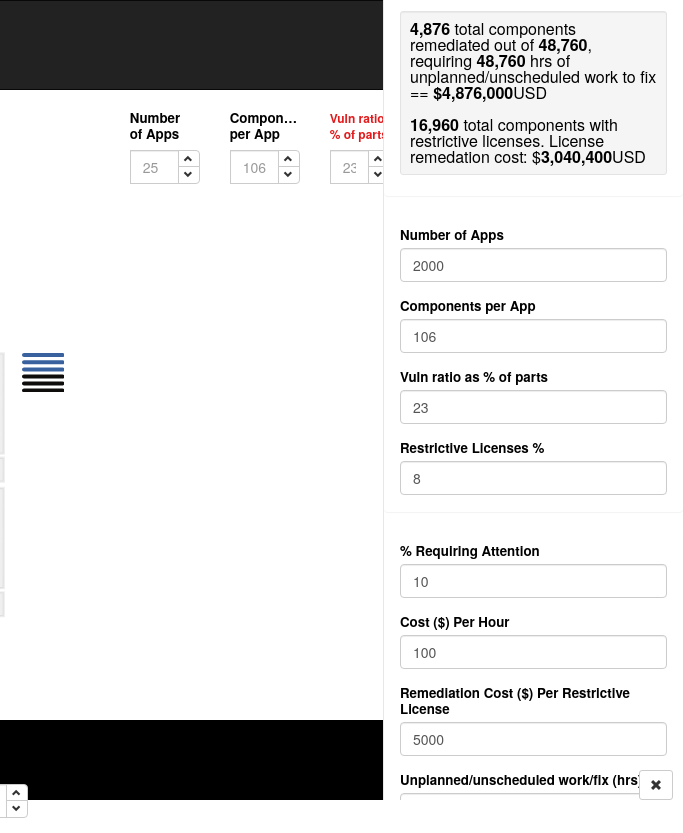
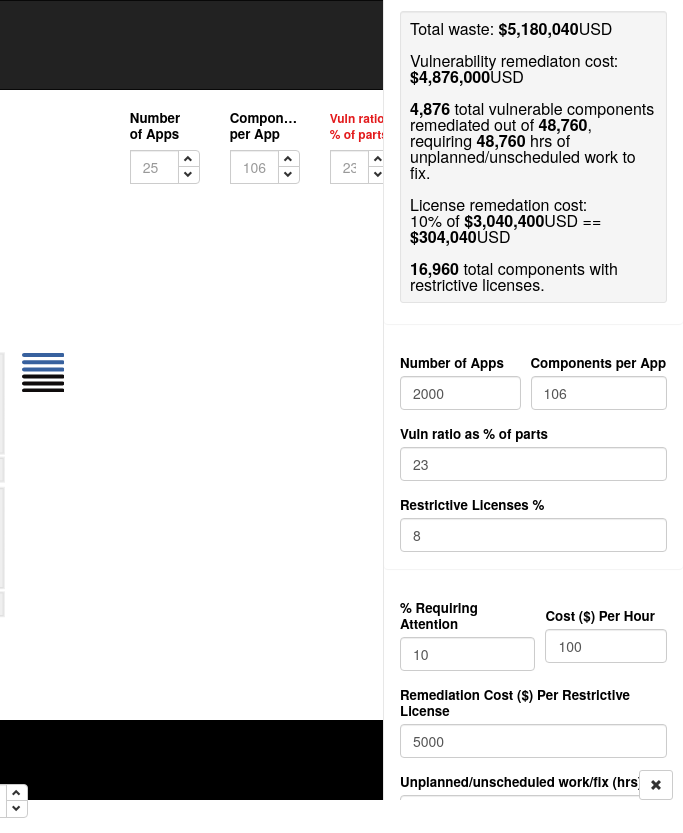
Before and after one commit to hrbrmstr/sonatypecalculator, a plain HTML site: page index.html in a window 1280 px wide. Both pictures are taken after a click on the button 1233 px from the left and 685 px from the top of the page. Shown: the full height of the page, 597-1280 px from the left. Drawn offline with Linux system fonts and the light colour scheme; a web font is replaced by a local one.

Commit message:
Calcs & tweaks

```diff
--- a/app/vis.css
+++ b/app/vis.css
@@ -20,7 +20,7 @@ nav {
           border-radius: 0 !important;
 }
 
-div#impact_parent_div, div#supp_text, div#app_text, div#impact_panel, div#comp_panel {
+div#impact_parent_div, div#supp_text, div#app_text, div#impact_panel, div#comp_panel, div#notinclude {
   pointer-events: all;
   cursor:zoom-in;
 }
--- a/app/vis.js
+++ b/app/vis.js
@@ -149,7 +149,7 @@ function do_comp_panel_click() {
 
 function do_impact_panel_click() {
   $('#rightnavmenu').offcanvas('hide');
-  $("#impact_dialog").html($("#impact_panel").html()).css("font-size", "30pt").css("line-height", "34pt");
+  $("#impact_dialog").html($("#impact_panel").html()).css("font-size", "18pt").css("line-height", "20pt");
   $("#impact_dialog").dialog("open");
 }
 
@@ -160,6 +160,11 @@ function do_impact_click() {
 
 function do_sv_click() {
   $("#impact_dialog").html($("#supp_text").html().replace(/;/g, "<br/>").replace("in use.", "<br/>in use").replace("versions", "versions<br/><br/>").replace("undesirable", "undesirable<br/><br/>"));
+  $("#impact_dialog").dialog("open");
+}
+
+function do_ni_click() {
+  $("#impact_dialog").html($("#notinclude").html());
   $("#impact_dialog").dialog("open");
 }
 
@@ -187,11 +192,11 @@ $("#calcmeright").on('click', function() {
   update_panel_calc();
 });
 
+$("#application_panel").on('change paste', function() { update_panel_calc() });
 $("#suppliers_panel").on(  'change', function() { update_panel_calc() });
 $("#versions_panel").on(   'change', function() { update_panel_calc() });
 $("#repovulns_panel").on(  'change', function() { update_panel_calc() });
 $("#repolic_panel").on(    'change', function() { update_panel_calc() });
-$("#application_panel").on('change', function() { update_panel_calc() });
 
 $("#perapp_panel").on(     'change', function() { update_panel_calc() });
 $("#knownvuln_panel").on(  'change', function() { update_panel_calc() });
@@ -724,11 +729,13 @@ function update_panel_calc() {
     var lic_calc = Math.floor(knownlic * application * perapp / 100);
     var lic_cost = Math.floor(costperlic)
 
-    $("#impact_panel").show().html("<b>" + comma(pct_remd)    + "</b> total components remediated out of <b>" + comma(tot_vuln) + "</b>, requiring " +
-                                   "<b>" + comma(remd_hrs)    + "</b> hrs of unplanned/unscheduled work to fix == "   +
-                                   "<b>" + currency(remd_cst) + "</b>USD<br/><br/>" +
-                                   "<b>" + comma(lic_calc)    + "</b> total components with restrictive licenses. License remedation cost: $" +
-                                   "<b>" + comma(costperlic * knownlic * suppliers / 100) + "</b>USD");
+    $("#impact_panel").show().html("Total waste: <b>" + currency(remd_cst + ((goingtofix/100) * costperlic * knownlic * suppliers / 100)) + "</b>USD<br/><br/>" +
+                                   "Vulnerability remediaton cost: <b>" + currency(remd_cst) + "</b>USD<br/><br/>" +
+                                   "<b>" + comma(pct_remd)    + "</b> total vulnerable components remediated out of <b>" + comma(tot_vuln) + "</b>, requiring " +
+                                   "<b>" + comma(remd_hrs)    + "</b> hrs of unplanned/unscheduled work to fix.<br/><br/>" +
+                                   "License remedation cost:<br/>" + goingtofix + "% of <b>" + currency(costperlic * knownlic * suppliers / 100) + "</b>USD == <b>" + currency((goingtofix/100) * (costperlic * knownlic * suppliers / 100)) + "</b>USD<br/><br/>" +
+                                   "<b>" + comma(lic_calc)    + "</b> total components with restrictive licenses."
+                                   );
   };
 
 }
--- a/index.html
+++ b/index.html
@@ -57,14 +57,17 @@
 
     <div class="row-fluid"><div class="col-xs-12 form-group panel" style="padding-top:10px">
 
+      <table>
+      <tr><td>
       <label for="application_panel" style="color:black">Number of Apps</label>
       <input class="form-control" id="application_panel" type="text" placeholder="" name="application_panel" value="2000"><br/>
-
+      </td><td style="width:10px"> </td><td>
       <label for="perapp_panel" style="color:black">Components per App</label>
       <input class="form-control" id="perapp_panel" type="text" placeholder="" name="perapp_panel" value="106"><br/>
+      </td></tr></table>
 
-      <label title="Knows CVEs as a percentage of total components. This is unlikely to map 1:1 as a single component can have plural CVEs associated with it." for="knownvuln_panel" style="color:black">Vuln ratio as % of parts</label>
-      <input class="form-control" title="Knows CVEs as a percentage of total components. This is unlikely to map 1:1 as a single component can have plural CVEs associated with it." id="knownvuln_panel" type="text" placeholder="" name="knownvuln_panel" value="23"><br/>
+      <label title="Known CVEs as a percentage of total components. This is unlikely to map 1:1 as a single component can have plural CVEs associated with it." for="knownvuln_panel" style="color:black">Vuln ratio as % of parts</label>
+      <input class="form-control" title="Known CVEs as a percentage of total components. This is unlikely to map 1:1 as a single component can have plural CVEs associated with it." id="knownvuln_panel" type="text" placeholder="" name="knownvuln_panel" value="23"><br/>
 
       <label for="knownlic_panel" style="color:black">Restrictive Licenses %</label>
       <input class="form-control" id="knownlic_panel" type="text" placeholder="" name="knownlic_panel" value="8"><br/>
@@ -73,11 +76,14 @@
 
     <div class="row-fluid"><div class="col-xs-12 form-group panel" style="padding-top:10px">
 
+      <table>
+      <tr><td>
       <label for="goingtofix_panel" style="color:black">% Requiring Attention</label>
       <input class="form-control" id="goingtofix_panel" type="text" placeholder="" name="goingtofix_panel" value="10"><br/>
-
+      </td><td style="width:10px">  </td><td>
       <label for="costperhour_panel" style="color:black">Cost ($) Per Hour</label>
       <input class="form-control" id="costperhour_panel" type="text" placeholder="" name="costperhour_panel" value="100"><br/>
+      </td></tr></table>
 
       <label for="costperlic_panel" style="color:black">Remediation Cost ($) Per Restrictive License</label>
       <input class="form-control" id="costperlic_panel" type="text" placeholder="" name="costperlic_panel" value="5000"><br/>
@@ -138,8 +144,8 @@
         <input class="form-control" id="versions" type="text" placeholder="27" name="versions">
       </div>
        <div id="vv" class="col-xs-1 form-group vis" style="width:90px">
-        <label for="repovulns" style="color:#e31a1c">Known<br/>Undesir. %</label>
-        <input class="form-control" id="repovulns" type="text" placeholder="90" name="repovulns">
+        <label for="repovulns" style="color:#e31a1c" title="A combination of older versions, less functional versions, buggy versions and vulnerable versions.">Known<br/>Undesir. %</label>
+        <input class="form-control" id="repovulns" type="text" placeholder="90" name="repovulns" title="A combination of older versions, less functional versions, buggy versions and vulnerable versions.">
       </div>
       <div class="col-xs-2 form-group vis media-middle" style="pointer-events:none; height:80px; max-height:80px">
          <div id="supp_text"  onclick="do_sv_click(); return(false)" class="well well-sm" style="display:none; margin-bottom:0px; height:80px; max-height:80px"></div>
@@ -156,8 +162,8 @@
         <input class="form-control" id="perapp" type="text" placeholder="106" name="perapp">
       </div>
       <div id="kv" class="col-xs-1 form-group vis">
-        <label for="knownvuln" title="Knows CVEs as a percentage of total components. This is unlikely to map 1:1 as a single component can have plural CVEs associated with it." style="color:#e31a1c; font-size:12px;">Vuln ratio<br/>% of parts</label>
-        <input class="form-control" title="Knows CVEs as a percentage of total components. This is unlikely to map 1:1 as a single component can have plural CVEs associated with it." id="knownvuln" type="text" placeholder="23" name="knownvuln">
+        <label for="knownvuln" title="Known CVEs as a percentage of total components. This is unlikely to map 1:1 as a single component can have plural CVEs associated with it." style="color:#e31a1c; font-size:12px;">Vuln ratio<br/>% of parts</label>
+        <input class="form-control" title="Known CVEs as a percentage of total components. This is unlikely to map 1:1 as a single component can have plural CVEs associated with it." id="knownvuln" type="text" placeholder="23" name="knownvuln">
       </div>
       <div id="kl" class="col-xs-1 form-group vis" >
         <label for="knownlic" style="color:#762a83;">Restrictive<br/>licenses %</label>
@@ -193,7 +199,7 @@
         <div id="impact_text" class="well well-sm" style="display:none; margin-bottom:0px; margin-top:10px"></div>
       </div>
       <div class="col-sm-3 form-group vis">
-        <div id="notinclude" class="well well-sm" style="display:none; margin-bottom:50px; margin-top:10px; font-size:11px">
+        <div id="notinclude" class="well well-sm" onclick="do_ni_click(); return(false)" style="display:none; margin-bottom:50px; margin-top:10px; font-size:11px">
           Calculations do not include <b>breach cost</b>, <b>help desk calls</b>, <b>maintenance</b>, <b>time-to-market</b>, <b>reputation</b> or <b>stock price</b>.
         </div>
       </div>
```
